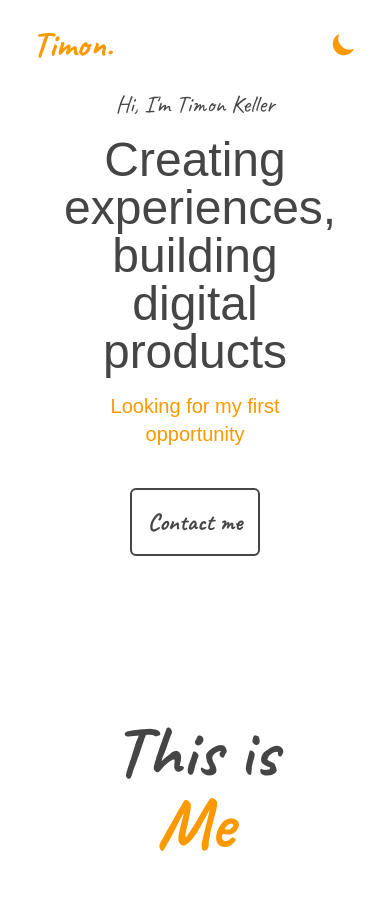
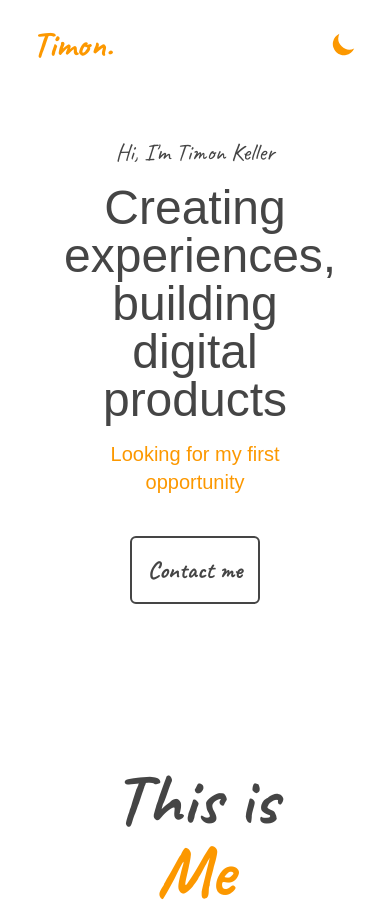
Before and after one commit to TimonKeller/Portfolio, a Next.js app: page / in a window 390 px wide. Shown: the top 902 px of the page. Built offline with nearby package versions, Linux system fonts and the light colour scheme.

Commit message:
Update TopPart.jsx

```diff
--- a/components/TopPart.jsx
+++ b/components/TopPart.jsx
@@ -60,7 +60,7 @@ const TopPart = () => {
     }
   };
   return (
-    <div className="container px-16 md:py-24 md:flex md:flex-row gap-x-8 items-center ">
+    <div className="container pt-12 px-16 md:py-24 md:flex md:flex-row gap-x-8 items-center ">
       <div className="flex flex-col gap-y-4 tex-center">
         <a className="text-center md:text-start font-caveat text-2xl text-text_light dark:text-text">
           {" "}
```
